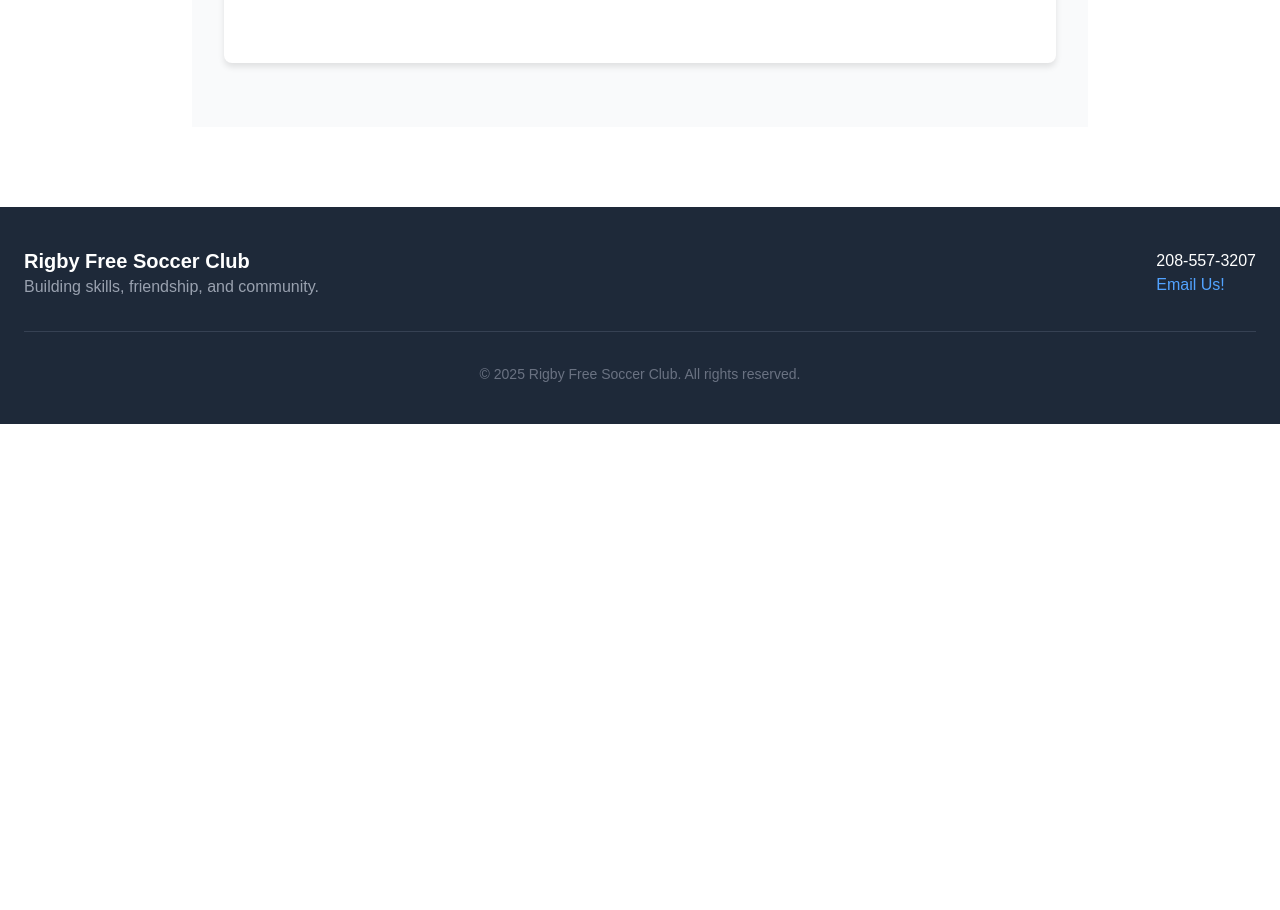
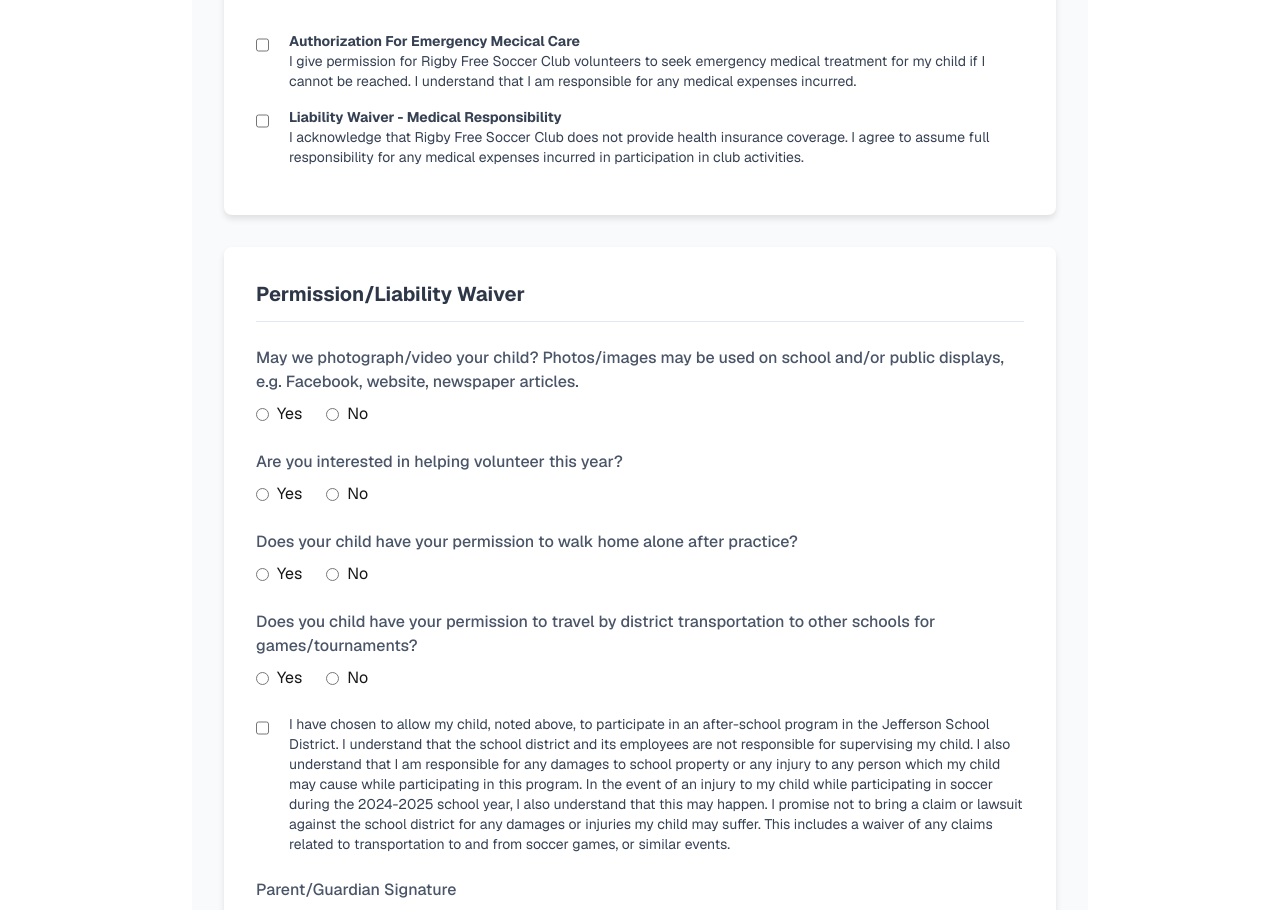
Before and after one commit to cameroncrook/rfsc, a Next.js app: page /register in a window 1280 px wide. Shown: the part 1973-2883 px from the top of the page. Before the commit the page ends 2397 px from the top, so only its background shows below. Built offline with nearby package versions, Linux system fonts and the light colour scheme.

Commit message:
Finished Registration Page

```diff
--- a/src/app/register/page.tsx
+++ b/src/app/register/page.tsx
@@ -127,6 +127,70 @@ export default function Register() {
                             <label className={`${styles.inputLabel}`} htmlFor="medical-conditions">Medical conditions or allergies (optional)</label>
                             <textarea className={`${styles.formInput}`} id="medical-conditions" rows={3}></textarea>
                         </div>
+
+                        <div className="mt-6">
+                            <label className={`${styles.checkboxLabel}`}>
+                                <input className={`${styles.formCheckbox} h-5 w-5 text-blue-600`} type="checkbox" />
+                                <span className="ml-2 text-sm text-gray-700"><strong>Authorization For Emergency Mecical Care</strong> <br/> I give permission for Rigby Free Soccer Club volunteers to seek emergency medical treatment for my child if I cannot be reached. I understand that I am responsible for any medical expenses incurred.</span>
+                            </label>
+
+                            <label className={`${styles.checkboxLabel}`}>
+                                <input className={`${styles.formCheckbox} h-5 w-5 text-blue-600`} type="checkbox" />
+                                <span className="ml-2 text-sm text-gray-700"><strong>Liability Waiver - Medical Responsibility</strong> <br/> I acknowledge that Rigby Free Soccer Club does not provide health insurance coverage. I agree to assume full responsibility for any medical expenses incurred in participation in club activities.</span>
+                            </label>
+                        </div>
+                    </div>
+
+                    <div className={`${styles.formSection}`}>
+                        <h2 className={`${styles.formSectionTitle}`}>Permission/Liability Waiver</h2>
+
+                        <div className={`${styles.inputGroup}`}>
+                            <p className={`${styles.inputLabel}`}>May we photograph/video your child? Photos/images may be used on school and/or public displays, e.g. Facebook, website, newspaper articles.</p>
+                            <div className={`flex items-center ${styles.radioGroup}`}>
+                                <label><input name="photo-permission" type="radio" value={"yes"} /> Yes</label>
+                                <label><input name="photo-permission" type="radio" value={"no"} /> No</label>
+                            </div>
+                        </div>
+
+                        <div className={`${styles.inputGroup}`}>
+                            <p className={`${styles.inputLabel}`}>Are you interested in helping volunteer this year?</p>
+                            <div className={`flex items-center ${styles.radioGroup}`}>
+                                <label><input name="volunteer" type="radio" value={"yes"} /> Yes</label>
+                                <label><input name="volunteer" type="radio" value={"no"} /> No</label>
+                            </div>
+                        </div>
+
+                        <div className={`${styles.inputGroup}`}>
+                            <p className={`${styles.inputLabel}`}>Does your child have your permission to walk home alone after practice?</p>
+                            <div className={`flex items-center ${styles.radioGroup}`}>
+                                <label><input name="walk-home" type="radio" value={"yes"} /> Yes</label>
+                                <label><input name="walk-home" type="radio" value={"no"} /> No</label>
+                            </div>
+                        </div>
+
+                        <div className={`${styles.inputGroup}`}>
+                            <p className={`${styles.inputLabel}`}>Does you child have your permission to travel by district transportation to other schools for games/tournaments?</p>
+                            <div className={`flex items-center ${styles.radioGroup}`}>
+                                <label><input name="travel" type="radio" value={"yes"} /> Yes</label>
+                                <label><input name="travel" type="radio" value={"no"} /> No</label>
+                            </div>
+                        </div>
+
+                        <div className="mt-6">
+                            <label className={`${styles.checkboxLabel}`}>
+                                <input className={`${styles.formCheckbox} h-5 w-5 text-blue-600`} type="checkbox" />
+                                <span className="ml-2 text-sm text-gray-700">I have chosen to allow my child, noted above, to participate in an after-school program in the Jefferson School District. I understand that the school district and its employees are not responsible for supervising my child. I also understand that I am responsible for any damages to school property or any injury to any person which my child may cause while participating in this program. In the event of an injury to my child while participating in soccer during the 2024-2025 school year, I also understand that this may happen. I promise not to bring a claim or lawsuit against the school district for any damages or injuries my child may suffer. This includes a waiver of any claims related to transportation to and from soccer games, or similar events.</span>
+                            </label>
+                        </div>
+
+                        <div className={`${styles.inputGroup} mt-6`}>
+                            <label className={`${styles.inputLabel}`} htmlFor="signature">Parent/Guardian Signature</label>
+                            <input className={`${styles.formInput}`} id="signature" type="text" />
+                        </div>
+                    </div>
+
+                    <div className="text-center mt-8">
+                        <button className="bg-blue-600 text-white font-bold py-3 px-8 rounded-lg hover:bg-blue-700 transition duration-300 shadow-lg" type="submit">Submit</button>"
                     </div>
                 </form>
 
```
